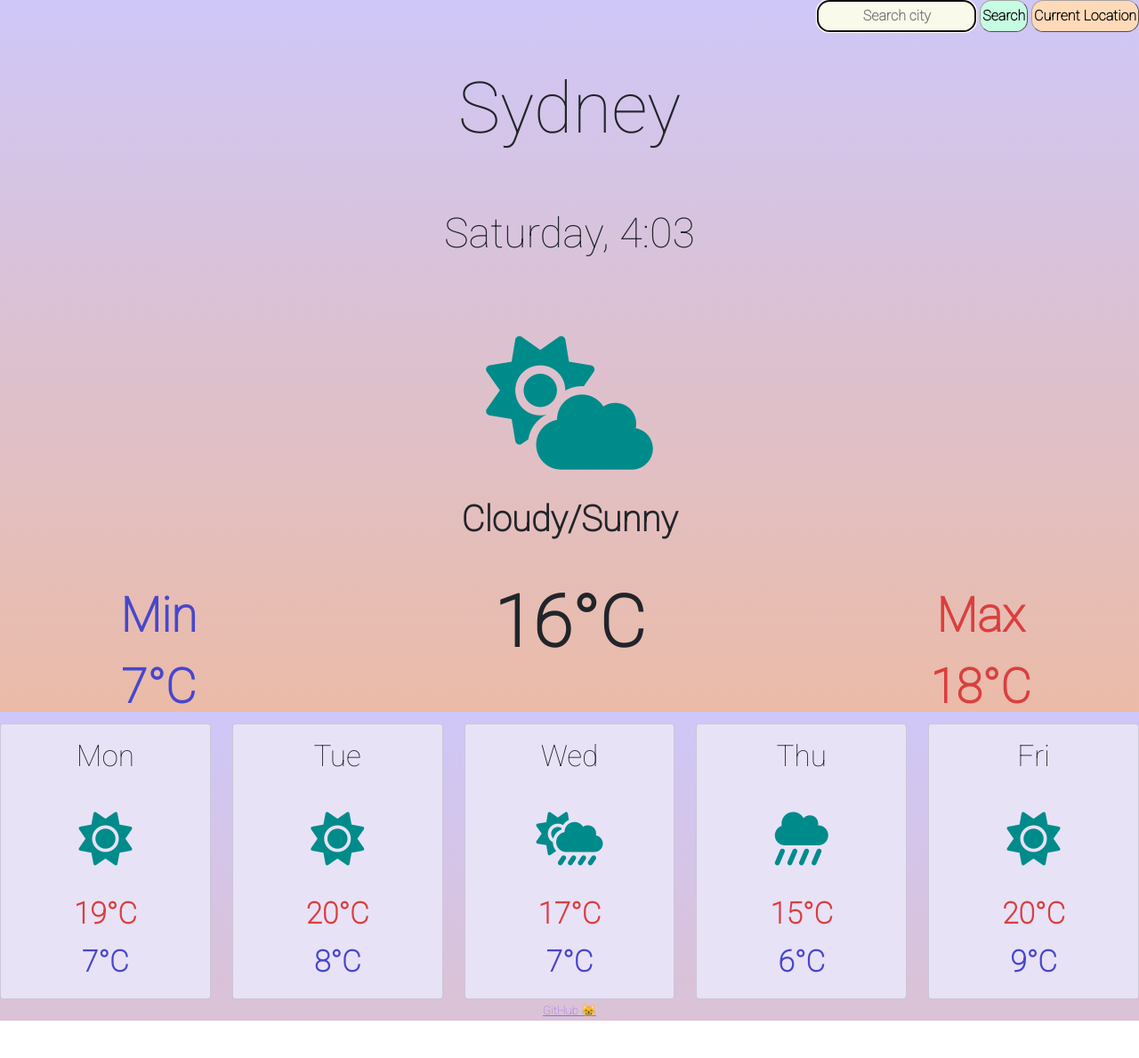
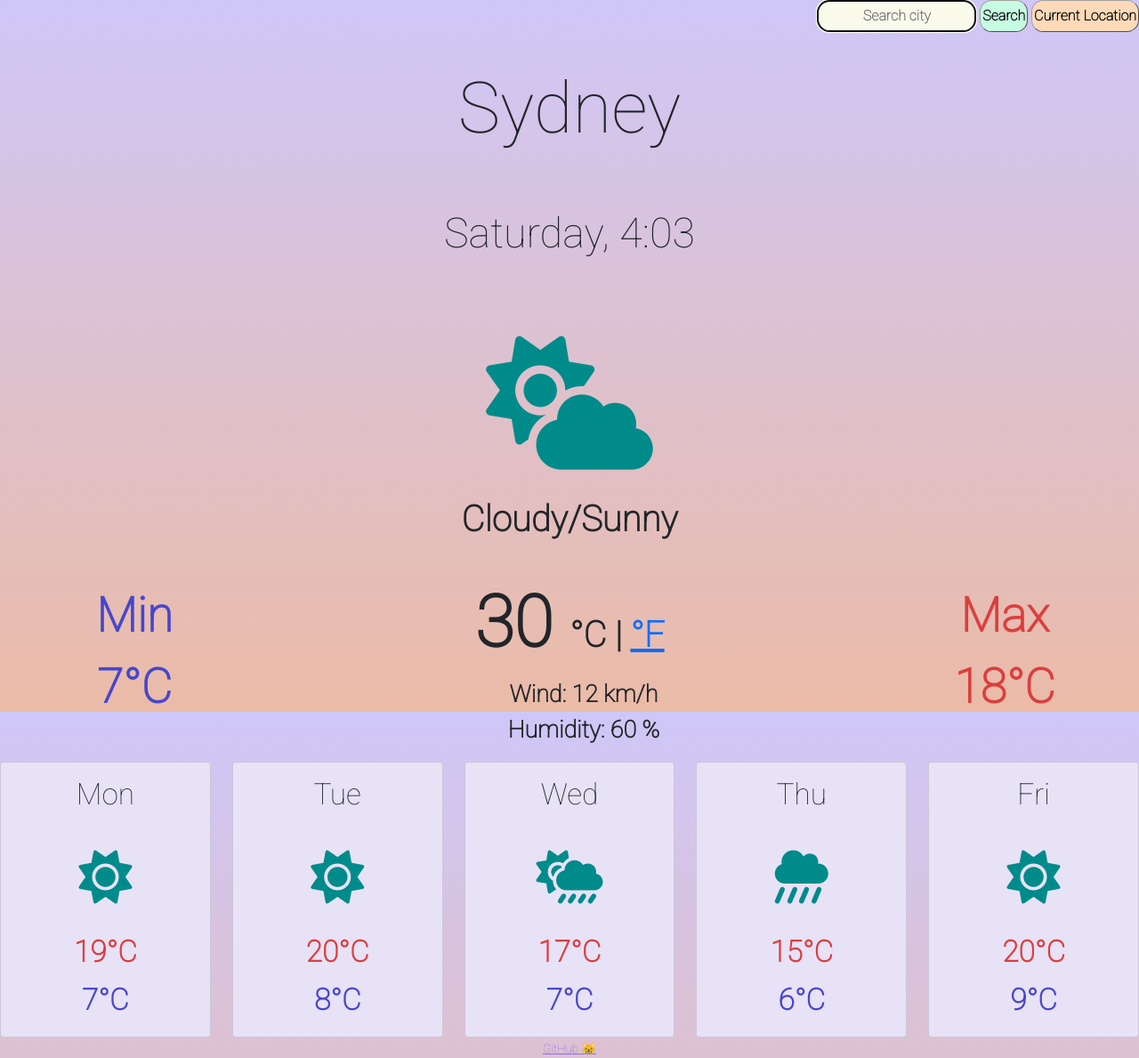
Before and after one commit to fodorpfanni/my-first-weather-app, a website built with Parcel: page index.html in a window 1280 px wide. Shown: the whole page at 89% size. Before the commit the page ends 1147 px from the top, so only its background shows below. Built offline with nearby package versions, Linux system fonts and the light colour scheme.

Commit message:
Added html and css for Fahrenheit unit, humidity and wind

```diff
--- a/index.html
+++ b/index.html
@@ -45,13 +45,22 @@
     <p id="description">Cloudy/Sunny</p>
     <div class="localCityTemperature">
       <div class="row">
-        <div class="col" id="minTemp">
+        <div class="col-3" id="minTemp">
           Min
           <br />
           7°C
         </div>
-        <div class="col-5" id="mainTemp">16°C</div>
-        <div class="col" id="maxTemp">
+        <div class="col-6" id="mainTemp">
+          30
+          <div id="fahrTemp">°C | <a href="#">°F</a></div>
+          <div>
+            <ul>
+              <li class="feels" id="wind">Wind: 12 km/h</li>
+              <li class="feels" id="humidity">Humidity: 60 %</li>
+            </ul>
+          </div>
+        </div>
+        <div class="col-3" id="maxTemp">
           Max
           <br />
           18°C
--- a/styles/quickweather.css
+++ b/styles/quickweather.css
@@ -95,6 +95,11 @@ p {
   color: rgb(218, 63, 63);
   padding-top: 10pt;
 }
+#fahrTemp {
+  font-weight: bold;
+  display: inline;
+  font-size: 30pt;
+}
 .card-title {
   font-size: 25pt;
   font-weight: 500;
@@ -114,7 +119,12 @@ p {
   color: rgb(218, 63, 63);
   font-size: 25pt;
 }
-
+.feels {
+  font-size: 20pt;
+  list-style: none;
+  padding: 0;
+  display: block;
+}
 .card {
   background-color: #e8e2f7;
 }
```
